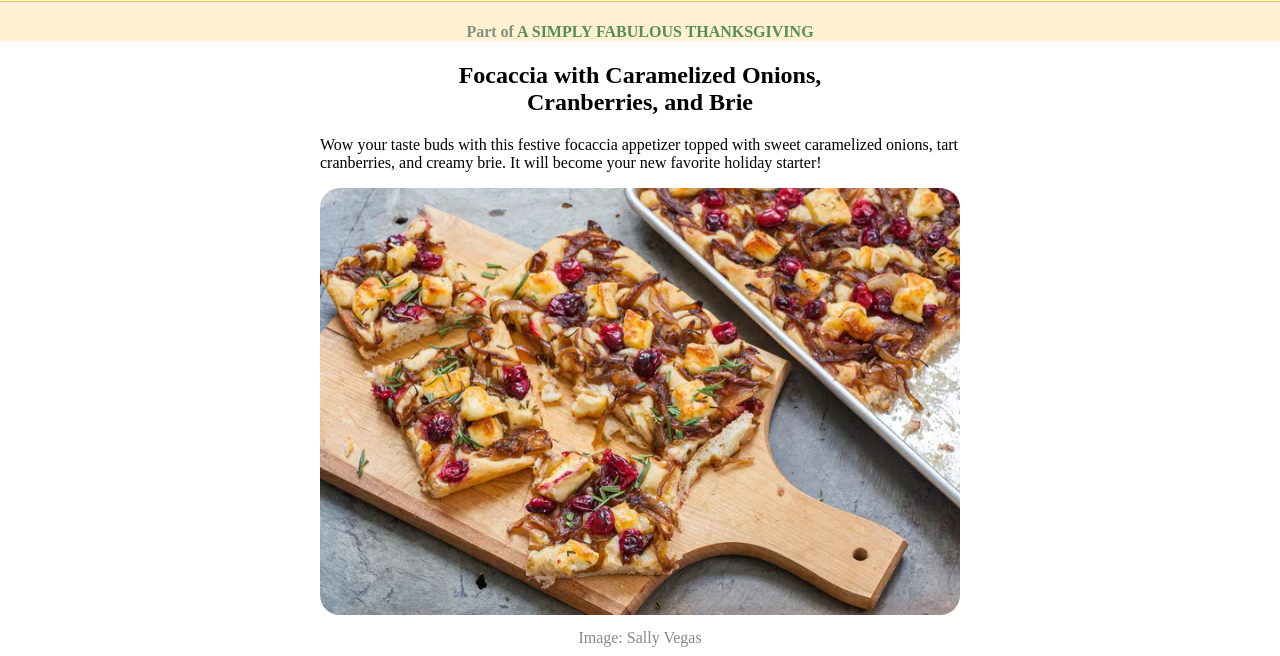
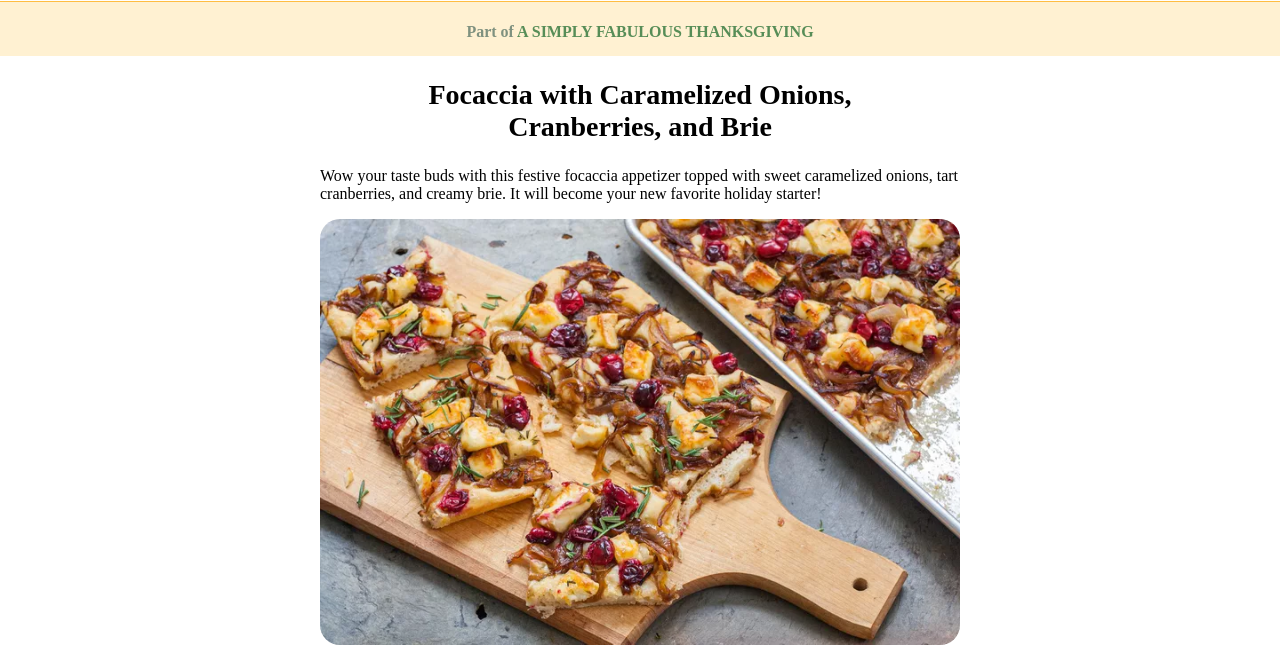
Before and after one commit to MarcoDelpimme/U1-W1-D3, a plain HTML site: page index.html in a window 1280 px wide. Shown: the part 81-737 px from the top of the page. Drawn offline with Linux system fonts and the light colour scheme.

Commit message:
title-slogo modify

```diff
--- a/css/style.css
+++ b/css/style.css
@@ -24,6 +24,11 @@ body {
 
   }
 
+  .slogo{
+    background-color: #FFF1D2;
+    padding-bottom: 15px;
+  }
+
   .describe {
 
     text-align: center;
@@ -33,6 +38,7 @@ body {
   .first-title {
 
     text-align: center;
+    font-size: 28px;
 
   }
 
--- a/index.html
+++ b/index.html
@@ -13,7 +13,9 @@
         <img src="assets/logo.png" alt="logo" id="imglogo" />
       </div>
       <div class="sottologo">
-        <h4 style="color: rgb(127, 145, 127)">Part of <b style="color: #578d57">A SIMPLY FABULOUS THANKSGIVING</b></h4>
+        <h4 style="color: rgb(127, 145, 127)" class="slogo">
+          Part of <b style="color: #578d57">A SIMPLY FABULOUS THANKSGIVING</b>
+        </h4>
       </div>
     </header>
     <!--TOP BLOCK LOGO-SUBLOGO-->
```
